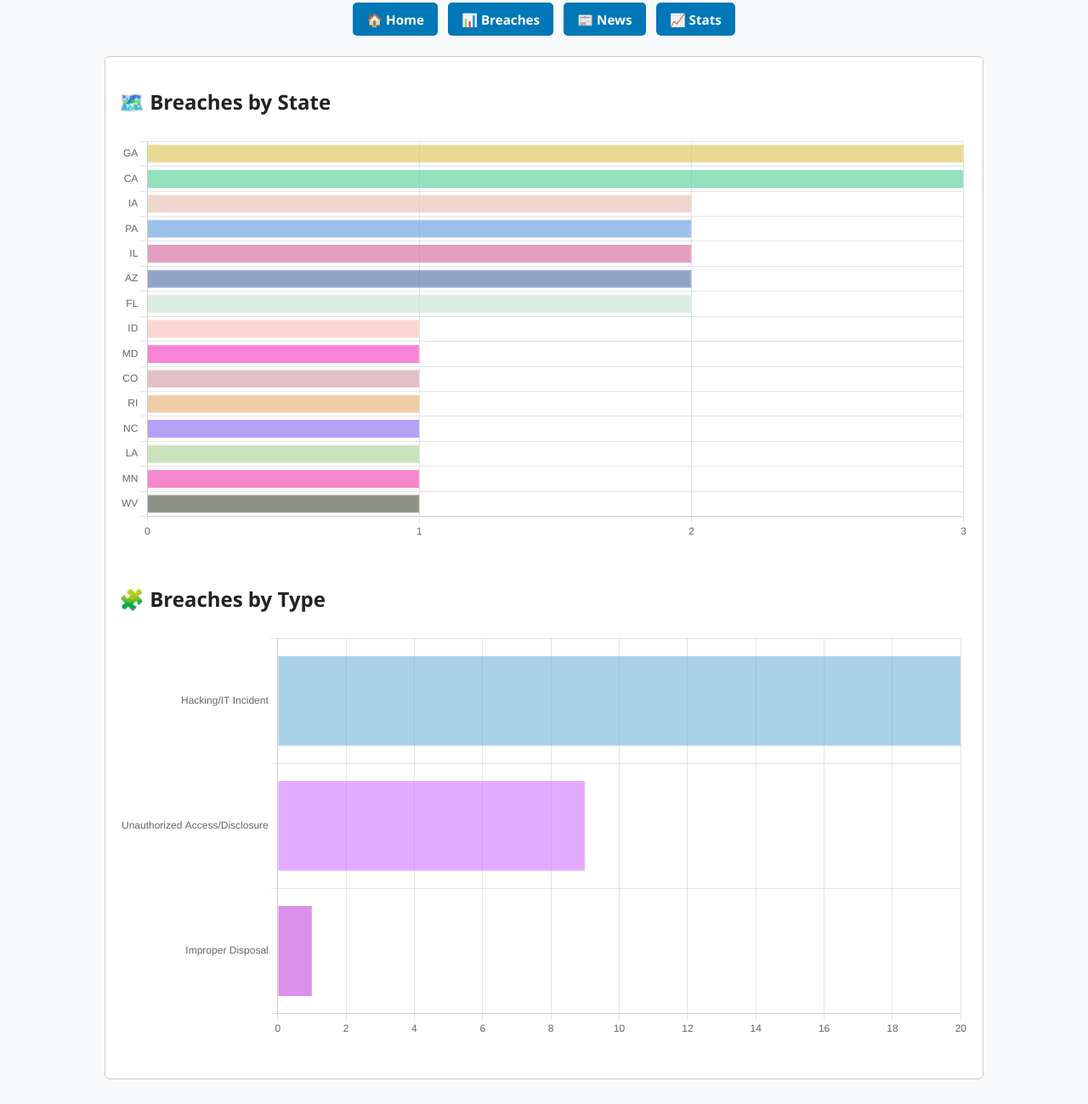
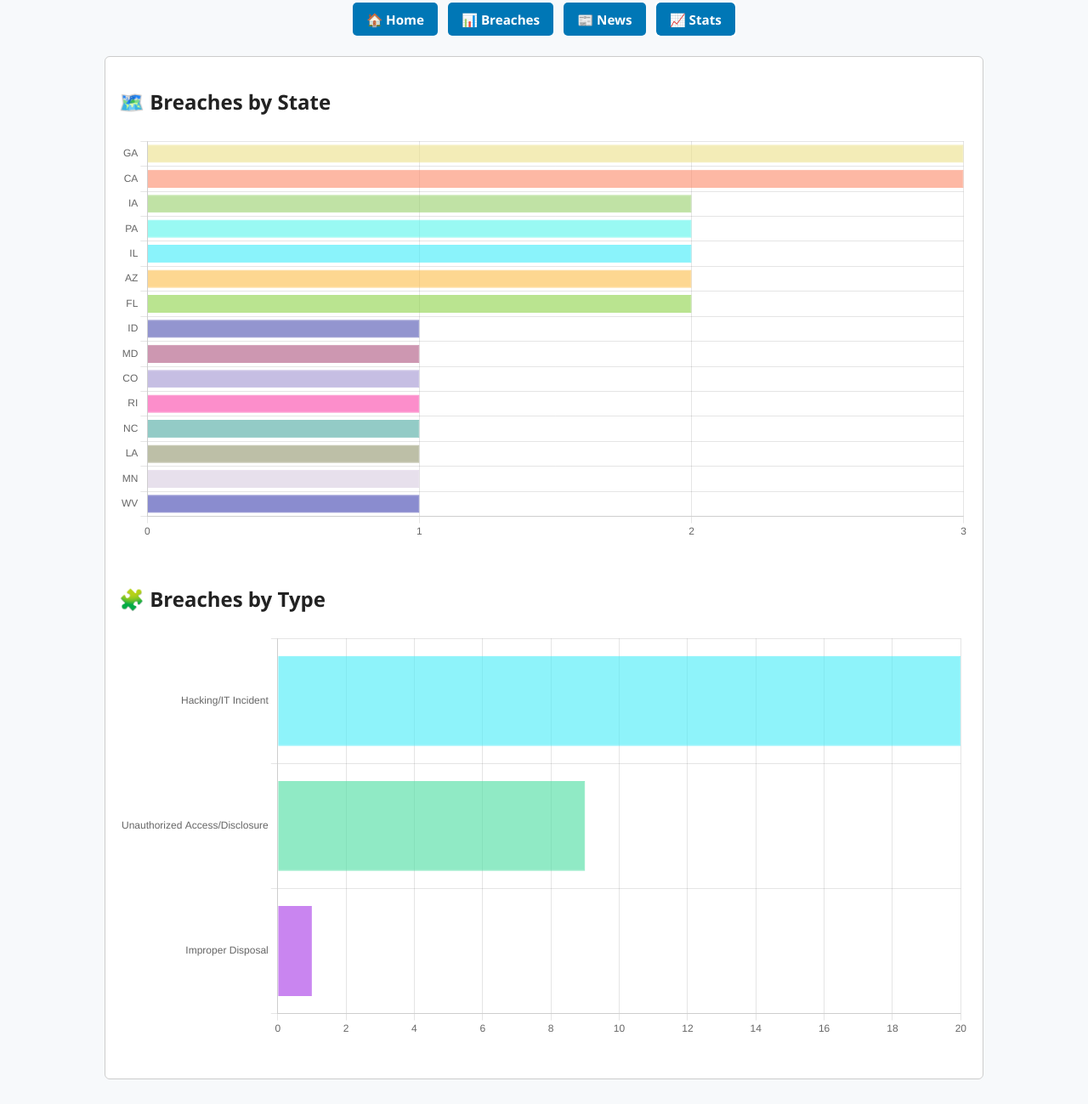
Before and after one commit to onalos/onalos.github.io, a plain HTML site: page stats.html in a window 1280 px wide. Shown: the part 141-1440 px from the top of the page at 85% size. Drawn offline with nearby package versions, Linux system fonts and the light colour scheme.

Commit message:
Update stats page

```diff
--- a/stats.html
+++ b/stats.html
@@ -171,8 +171,8 @@ new Chart(document.getElementById('stateChart').getContext('2d'), {
     labels: ["GA", "CA", "IA", "PA", "IL", "AZ", "FL", "ID", "MD", "CO", "RI", "NC", "LA", "MN", "WV"],
     datasets: [{
       data: [3, 3, 2, 2, 2, 2, 2, 1, 1, 1, 1, 1, 1, 1, 1],
-      backgroundColor: ["rgba(217, 194, 76, 0.6)", "rgba(76, 205, 145, 0.6)", "rgba(226, 189, 173, 0.6)", "rgba(93, 150, 219, 0.6)", "rgba(208, 96, 149, 0.6)", "rgba(71, 102, 164, 0.6)", "rgba(193, 227, 207, 0.6)", "rgba(249, 187, 184, 0.6)", "rgba(243, 51, 188, 0.6)", "rgba(209, 148, 164, 0.6)", "rgba(231, 171, 113, 0.6)", "rgba(130, 97, 238, 0.6)", "rgba(167, 208, 141, 0.6)", "rgba(240, 55, 172, 0.6)", "rgba(66, 74, 56, 0.6)"],
-      borderColor: ["rgba(217, 194, 76, 0.6)", "rgba(76, 205, 145, 0.6)", "rgba(226, 189, 173, 0.6)", "rgba(93, 150, 219, 0.6)", "rgba(208, 96, 149, 0.6)", "rgba(71, 102, 164, 0.6)", "rgba(193, 227, 207, 0.6)", "rgba(249, 187, 184, 0.6)", "rgba(243, 51, 188, 0.6)", "rgba(209, 148, 164, 0.6)", "rgba(231, 171, 113, 0.6)", "rgba(130, 97, 238, 0.6)", "rgba(167, 208, 141, 0.6)", "rgba(240, 55, 172, 0.6)", "rgba(66, 74, 56, 0.6)"],
+      backgroundColor: ["rgba(236, 224, 135, 0.6)", "rgba(252, 137, 104, 0.6)", "rgba(151, 207, 105, 0.6)", "rgba(85, 245, 235, 0.6)", "rgba(60, 236, 248, 0.6)", "rgba(252, 189, 72, 0.6)", "rgba(140, 211, 70, 0.6)", "rgba(75, 79, 175, 0.6)", "rgba(172, 83, 126, 0.6)", "rgba(161, 147, 209, 0.6)", "rgba(250, 67, 168, 0.6)", "rgba(76, 168, 160, 0.6)", "rgba(146, 148, 109, 0.6)", "rgba(216, 204, 223, 0.6)", "rgba(60, 64, 175, 0.6)"],
+      borderColor: ["rgba(236, 224, 135, 0.6)", "rgba(252, 137, 104, 0.6)", "rgba(151, 207, 105, 0.6)", "rgba(85, 245, 235, 0.6)", "rgba(60, 236, 248, 0.6)", "rgba(252, 189, 72, 0.6)", "rgba(140, 211, 70, 0.6)", "rgba(75, 79, 175, 0.6)", "rgba(172, 83, 126, 0.6)", "rgba(161, 147, 209, 0.6)", "rgba(250, 67, 168, 0.6)", "rgba(76, 168, 160, 0.6)", "rgba(146, 148, 109, 0.6)", "rgba(216, 204, 223, 0.6)", "rgba(60, 64, 175, 0.6)"],
       borderWidth: 1
     }]
   },
@@ -198,8 +198,8 @@ new Chart(document.getElementById('typeChart').getContext('2d'), {
     labels: ["Hacking/IT Incident", "Unauthorized Access/Disclosure", "Improper Disposal"],
     datasets: [{
       data: [20, 9, 1],
-      backgroundColor: ["rgba(112, 180, 215, 0.6)", "rgba(209, 116, 255, 0.6)", "rgba(194, 73, 224, 0.6)"],
-      borderColor: ["rgba(112, 180, 215, 0.6)", "rgba(209, 116, 255, 0.6)", "rgba(194, 73, 224, 0.6)"],
+      backgroundColor: ["rgba(68, 236, 247, 0.6)", "rgba(70, 221, 159, 0.6)", "rgba(165, 53, 230, 0.6)"],
+      borderColor: ["rgba(68, 236, 247, 0.6)", "rgba(70, 221, 159, 0.6)", "rgba(165, 53, 230, 0.6)"],
       borderWidth: 1
     }]
   },
```
